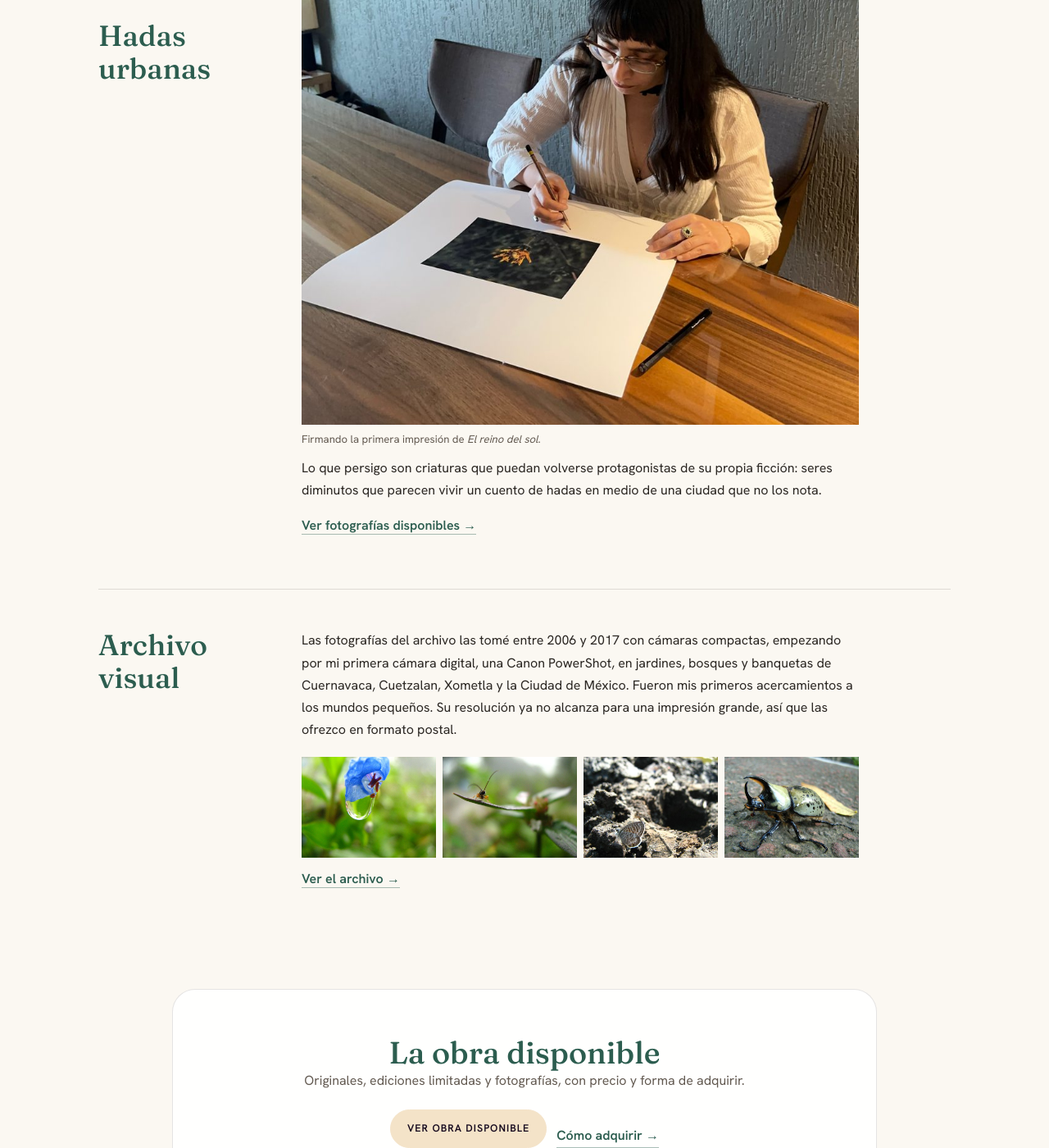
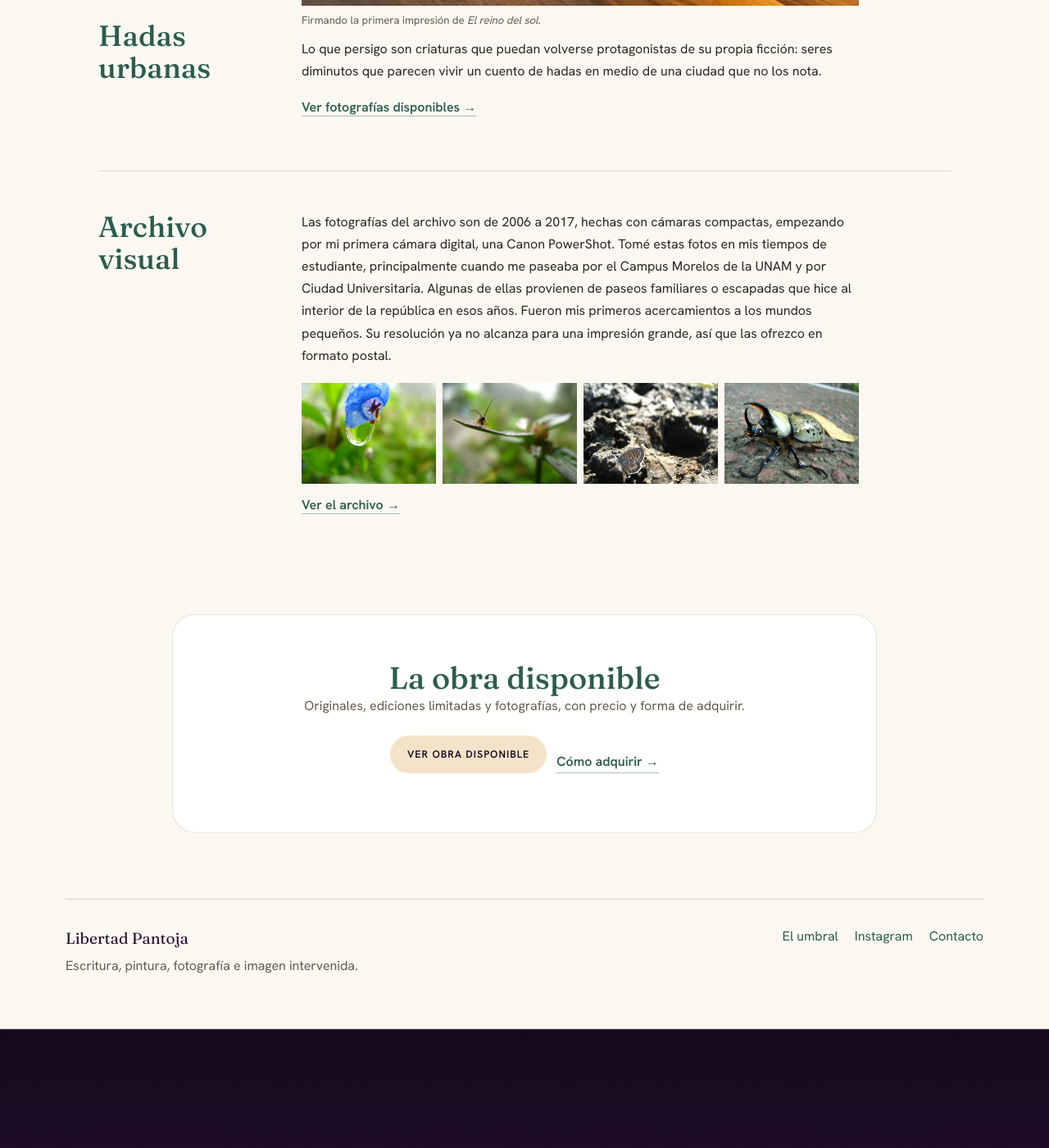
Before and after one commit to LiberPH/libertad-pantoja_site, a Jekyll site: the page built from proceso.html, in a window 1280 px wide and 1400 px high, scrolled down 5158 px. Shown: the whole window at 82% size. Built offline with Jekyll 4.4.1, drawn with Linux system fonts in a browser that asks for light colours; after the commit the page ends 6413 px from its top, so only the background shows below that; some of the changed text lies outside the part shown.

Commit message:
Proceso: sin los estudios de figura ni la gatita; el archivo cuenta de dónde vienen las fotos
Co-Authored-By: Claude Opus 5.5 <noreply@anthropic.com>

```diff
--- a/proceso.html
+++ b/proceso.html
@@ -23,7 +23,6 @@ share_image: "/assets/img/compartir/obra.jpg"
     <figure class="proc-fig"><img src="{{ '/assets/img/proceso/encaje-y-lapices.jpg' | relative_url }}" alt="Diario de sueños con cubierta de encaje, junto a lápices y una taza de café." loading="lazy" decoding="async"><figcaption>Mi diario de sueños.</figcaption></figure>
     <div class="proc-par"><figure class="proc-fig"><img src="{{ '/assets/img/proceso/referencia-alfombra.jpg' | relative_url }}" alt="Escena montada en casa y alumbrada con velas: pies descalzos sobre una alfombra, con camarones secos y una cucaracha de plástico." loading="lazy" decoding="async"><figcaption>La escena montada en casa, iluminada con velas. Foto: RV.</figcaption></figure><figure class="proc-fig proc-obra"><img src="{{ '/assets/img/obra/lo-que-deje-secar.jpg' | relative_url }}" alt="Óleo de fondo rojo oscuro: dos pies descalzos sobre una alfombra, una cucaracha trepando por el empeine y cuatro camarones alrededor." loading="lazy" decoding="async"><figcaption>…y la pintura: <em>Lo que dejé secar sobre la alfombra</em>, óleo.</figcaption></figure></div>
     <p>A partir de esas referencias trabajo en grafito, lápiz de color o gis pastel. Actualmente amplío esta práctica hacia el óleo y retomo la tinta china, técnicas que me permiten llevar estas imágenes a otras texturas y escalas.</p>
-    <div class="proc-par"><figure class="proc-fig"><img src="{{ '/assets/img/proceso/estudios-de-figura.jpg' | relative_url }}" alt="Dos dibujos a lápiz de una figura masculina de pie, sujetos a un caballete de madera." loading="lazy" decoding="async"><figcaption>Ejercicio de figura del curso de Alejandro Rosemberg, que tomo a mi paso para mejorar mi técnica.</figcaption></figure><figure class="proc-fig"><img src="{{ '/assets/img/proceso/gato-lapices.jpg' | relative_url }}" alt="Una gatita echada sobre una caja de lápices de color, en el escritorio de trabajo." loading="lazy" decoding="async"><figcaption>Mi gatita, en mi espacio de trabajo.</figcaption></figure></div>
     </div>
   </section>
 
@@ -57,7 +56,7 @@ share_image: "/assets/img/compartir/obra.jpg"
   <section class="proc-fila" id="archivo-visual">
     <h2>Archivo visual</h2>
     <div>
-    <p>Las fotografías del archivo las tomé entre 2006 y 2017 con cámaras compactas, empezando por mi primera cámara digital, una Canon PowerShot, en jardines, bosques y banquetas de Cuernavaca, Cuetzalan, Xometla y la Ciudad de México. Fueron mis primeros acercamientos a los mundos pequeños. Su resolución ya no alcanza para una impresión grande, así que las ofrezco en formato postal.</p>
+    <p>Las fotografías del archivo son de 2006 a 2017, hechas con cámaras compactas, empezando por mi primera cámara digital, una Canon PowerShot. Tomé estas fotos en mis tiempos de estudiante, principalmente cuando me paseaba por el Campus Morelos de la UNAM y por Ciudad Universitaria. Algunas de ellas provienen de paseos familiares o escapadas que hice al interior de la república en esos años. Fueron mis primeros acercamientos a los mundos pequeños. Su resolución ya no alcanza para una impresión grande, así que las ofrezco en formato postal.</p>
     <div class="proc-tira"><a href="{{ '/obra/' | relative_url }}#{{ 'Iris' | slugify }}"><img src="{{ '/assets/img/obra/640/archivo-iris.jpg' | relative_url }}" alt="Iris, fotografía de archivo" loading="lazy"></a><a href="{{ '/obra/' | relative_url }}#{{ 'Nono' | slugify }}"><img src="{{ '/assets/img/obra/640/archivo-nono.jpg' | relative_url }}" alt="Nono, fotografía de archivo" loading="lazy"></a><a href="{{ '/obra/' | relative_url }}#{{ 'Cenizas' | slugify }}"><img src="{{ '/assets/img/obra/640/archivo-cenizas.jpg' | relative_url }}" alt="Cenizas, fotografía de archivo" loading="lazy"></a><a href="{{ '/obra/' | relative_url }}#{{ 'Cuerno' | slugify }}"><img src="{{ '/assets/img/obra/640/archivo-cuerno.jpg' | relative_url }}" alt="Cuerno, fotografía de archivo" loading="lazy"></a></div>
     <p class="proc-mas"><a class="text-link" href="{{ '/obra/' | relative_url }}#archivo-visual">Ver el archivo →</a></p>
     </div>
```
Also changed, not shown: assets/img/proceso/estudios-de-figura.jpg (deleted), assets/img/proceso/firmando-2.jpg (deleted), assets/img/proceso/firmando-3.jpg (deleted), assets/img/proceso/gato-lapices.jpg (deleted).
